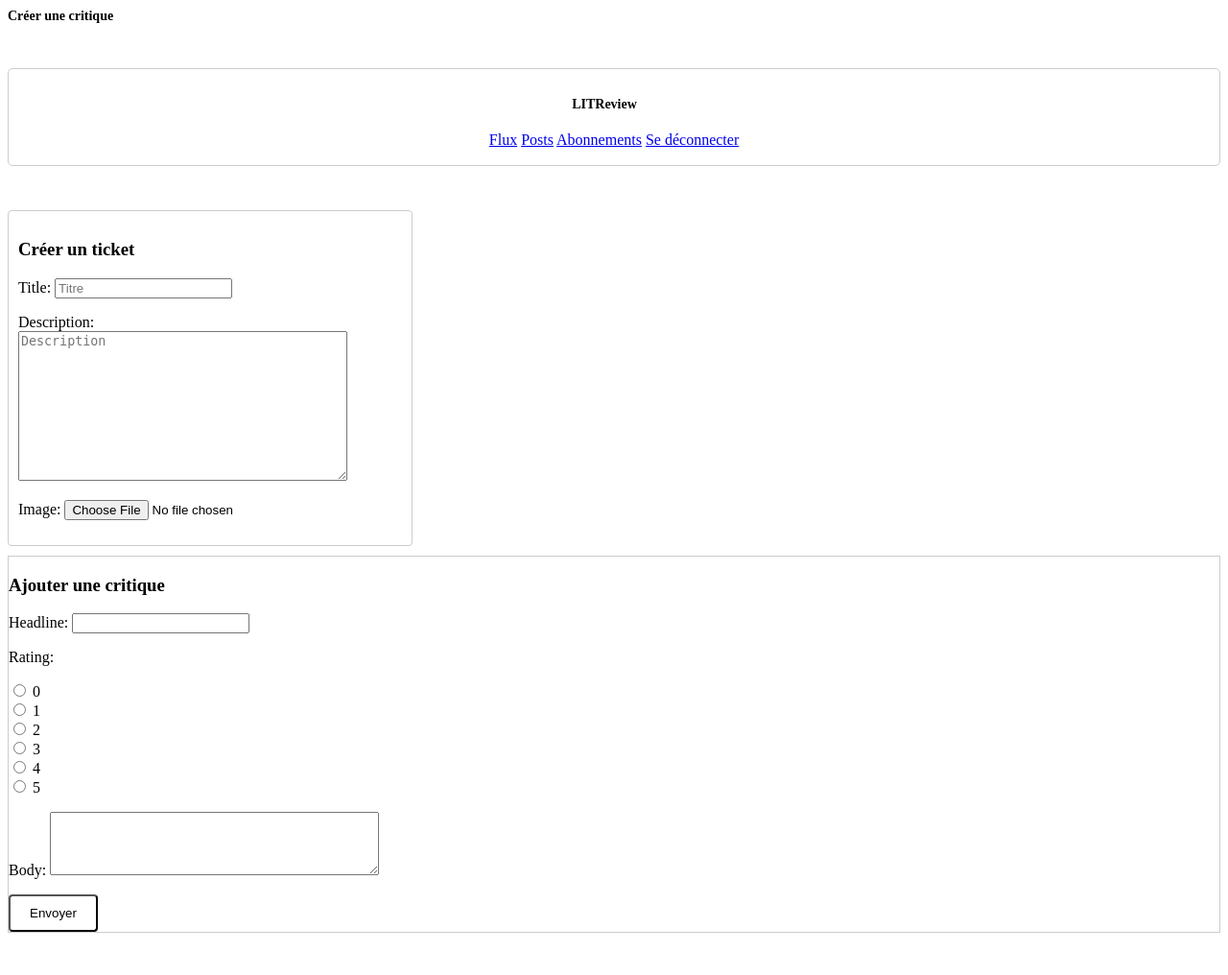
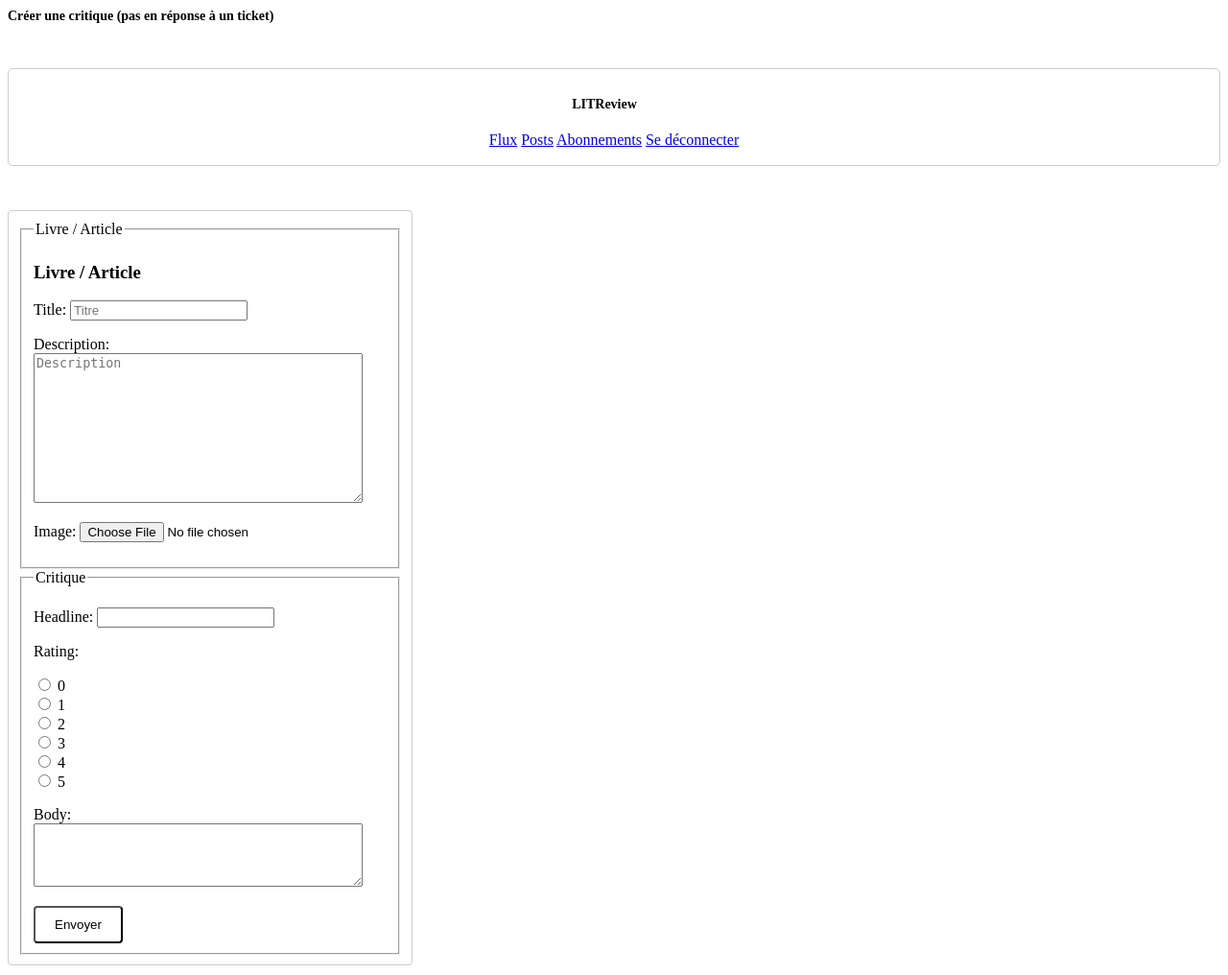
Before and after one commit to CharkaouiSalwa/Projet_9_Django, a Django app: page /create_ticket_review/ in a window 1280 px wide. Shown: the whole page at 96% size. Before the commit the page ends 972 px from the top, so only its background shows below. Run offline with Django 4.2, Linux system fonts and the light colour scheme.

Commit message:
modification sur quelques fonction

```diff
--- a/project/code_apps/authentification/templates/create_ticket.html
+++ b/project/code_apps/authentification/templates/create_ticket.html
@@ -17,6 +17,7 @@
     <a href="{% url 'logout' %}">Se déconnecter</a>
   </div>
 </div>
+    <fieldset>
     <p style="text-align: center;">Créer un ticket</p>
     <form method="post" enctype="multipart/form-data">
         {% csrf_token %}
@@ -36,6 +37,7 @@
             {{ form.image }}
         </div>
         <button class="my-button" type="submit">Envoyer</button>
+        </fieldset>
     </form>
 </body>
 </html>
--- a/project/code_apps/authentification/templates/create_ticket_review.html
+++ b/project/code_apps/authentification/templates/create_ticket_review.html
@@ -7,7 +7,7 @@
     <link rel="stylesheet" type="text/css" href="{% static 'style.css' %}">
 </head>
 <body>
-    <h1 class="page-title">Créer une critique</h1>
+    <h1 class="page-title">Créer une critique (pas en réponse à un ticket)</h1>
     <div class="container" style="height: 100px">
   <h2 class="form-title">LITReview</h2>
   <div class="links">
@@ -18,19 +18,21 @@
   </div>
 </div>
     <div class="ticket">
-        <h3>Créer un ticket</h3>
-        <form class="ticket-form" method="post" enctype="multipart/form-data">
+        <fieldset>
+            <legend>Livre / Article</legend>
+        <h3>Livre / Article</h3>
+        <form method="post" enctype="multipart/form-data">
             {% csrf_token %}
             {{ ticket_form.as_p }}
-        </form>
-    </div>
-    <div class="review" style="border: 1px solid #ccc">
-        <h3>Ajouter une critique</h3>
-        <form class="review-form" method="post">
-            {% csrf_token %}
-            {{ review_form.as_p }}
-            <button class="my-button" type="submit">Envoyer </button>
-        </form>
+        </fieldset>
+
+        <fieldset>
+            <legend>Critique</legend>
+    {{ review_form.as_p }}
+    <button class="my-button"  type="submit">Envoyer</button>
+
+        </fieldset>
+</form>
     </div>
 </body>
 </html>
--- a/project/code_apps/authentification/templates/flux.html
+++ b/project/code_apps/authentification/templates/flux.html
@@ -39,8 +39,9 @@
         <p>{{ critique.rating }}</p>
         <p>{{ critique.body }}</p>
         {% endfor %}
+        <button class="my-button" type="button" onclick="window.location.href='{% url 'critique' ticket.id  %}'">Creer une critique</button>
       </div>
-   <button class="my-button" type="button" onclick="window.location.href='{% url 'critique' ticket.id  %}'">Creer une critique</button>
+
     {% endfor %}
   {% else %}
     <p>Aucun ticket disponible dans le flux.</p>
--- a/project/code_apps/authentification/templates/update_ticket.html
+++ b/project/code_apps/authentification/templates/update_ticket.html
@@ -17,7 +17,8 @@
     <a href="{% url 'logout' %}">Se déconnecter</a>
   </div>
 </div>
-    <p style="text-align: center;">Modifier votre propre ticket</p>
+    <fieldset>
+<p style="text-align: center;">Modifier votre propre ticket</p>
    <form method="post" enctype="multipart/form-data">
     {% csrf_token %}
        <div class="form-group">
@@ -36,6 +37,7 @@
             {{ form.image }}
         </div>
     <button class="my-button" type="submit">Enregistrer les modifications</button>
+       </fieldset>
 </form>
 </body>
 </html>
--- a/project/code_apps/views.py
+++ b/project/code_apps/views.py
@@ -125,7 +125,6 @@ def create_ticket(request):
 @login_required
 def update_ticket(request, ticket_id):
     ticket = get_object_or_404(Ticket, id=ticket_id)
-
     if request.method == 'POST':
         form = TicketForm(request.POST, request.FILES, instance=ticket)
         if form.is_valid():
@@ -144,29 +143,32 @@ def delete_ticket(request, ticket_id):
     if request.method == 'POST':
         ticket.delete()
         return redirect('post')
-
     return render(request, 'delete_ticket.html', {'ticket': ticket})
 
+
+from django.shortcuts import render, redirect
+from .forms import TicketForm, ReviewForm
 
 def create_ticket_review(request):
     if request.method == 'POST':
         ticket_form = TicketForm(request.POST, request.FILES)
         review_form = ReviewForm(request.POST)
+
         if ticket_form.is_valid() and review_form.is_valid():
             ticket = ticket_form.save(commit=False)
             ticket.user = request.user
             ticket.save()
+
             review = review_form.save(commit=False)
             review.ticket = ticket
             review.user = request.user
             review.save()
-            return redirect('post')
+            return redirect('flux')  # Rediriger vers la page Flux après la création
     else:
         ticket_form = TicketForm()
         review_form = ReviewForm()
+
     return render(request, 'create_ticket_review.html', {'ticket_form': ticket_form, 'review_form': review_form})
-
-
 
 
 def flux(request):
```
Also changed, not shown: project/code_apps/authentification/templates/critique.html (+7 -4 lines).
